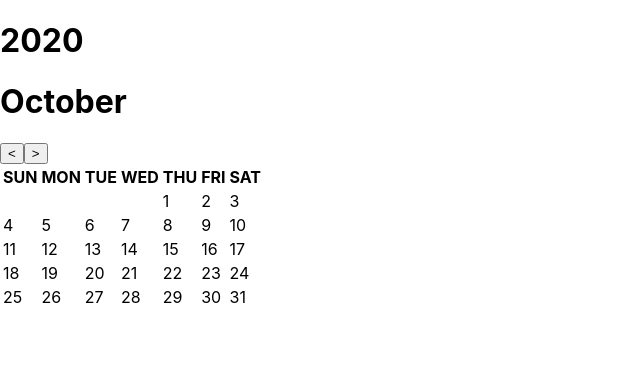
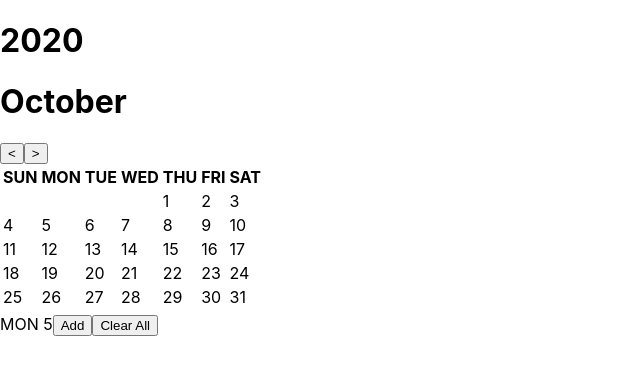
Before and after one commit to livetOwO/carpen-frontend, a React (Create React App) app: page / in a window 1280 px wide. Shown: the top 374 px of the page, without its empty margins (0-640 px from the left). Built offline with nearby package versions, Linux system fonts and the light colour scheme.

Commit message:
스케쥴러 버튼추가

```diff
--- a/src/Scheduler.js
+++ b/src/Scheduler.js
@@ -3,9 +3,15 @@ import STR_DAY from './define';
 
 function Scheduler(props) {
 	const selectedDate = props.selectedDate;
+    const [isShowForm, setShowForm] = useState(false);
+
+    const handleClose = () => setShowForm(false);
 
     return (
         <div className="Scheduler">
+            {STR_DAY[selectedDate.getDay()] + ' ' + selectedDate.getDate()}
+            <button onClick={() => setShowForm(true)}>Add</button>
+            <button>Clear All</button>
         </div>
     )
 }
```
